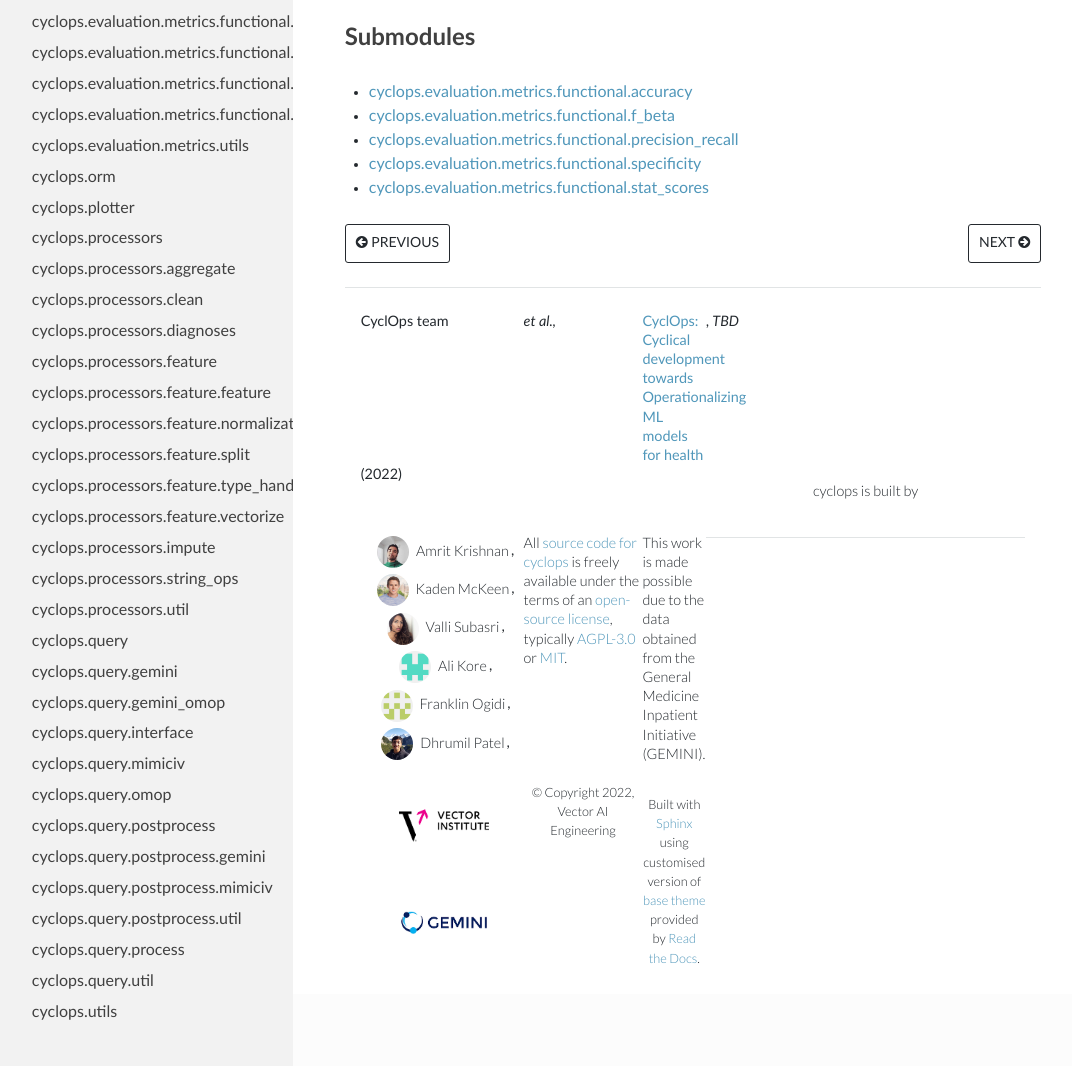
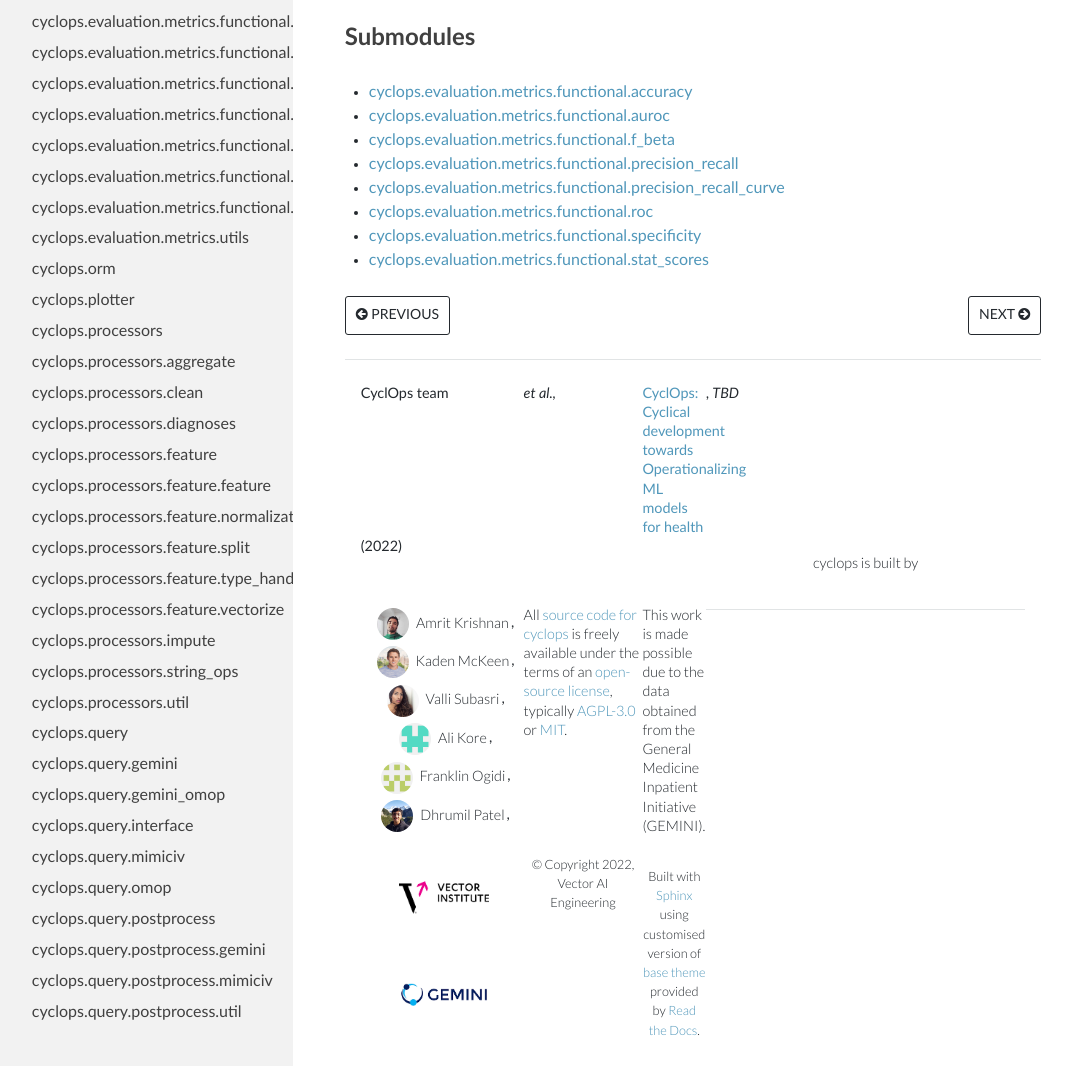
Before and after one commit to VectorInstitute/cyclops, a Sphinx documentation site: the page built from docs/source/reference/api/cyclops.evaluation.metrics.functional.rst, in a window 1280 px wide and 1369 px high, cut to the strip 303-1369 px from the top of the window. Shown: the whole strip, without its empty margins (7-1079 px from the left). Built offline with Sphinx 7.4.7, drawn with Linux system fonts in a browser that asks for light colours.

Commit message:
Update docs metrics 1 (#281)
* Update docs for new metrics

* Update breadcrumb link to point to cyclops documentation home

```diff
--- /dev/null
+++ b/docs/source/reference/api/cyclops.evaluation.metrics.functional.auroc.rst
@@ -0,0 +1,7 @@
+cyclops.evaluation.metrics.functional.auroc module
+==================================================
+
+.. automodule:: cyclops.evaluation.metrics.functional.auroc
+   :members:
+   :undoc-members:
+   :show-inheritance:
--- /dev/null
+++ b/docs/source/reference/api/cyclops.evaluation.metrics.functional.precision_recall_curve.rst
@@ -0,0 +1,7 @@
+cyclops.evaluation.metrics.functional.precision\_recall\_curve module
+=====================================================================
+
+.. automodule:: cyclops.evaluation.metrics.functional.precision_recall_curve
+   :members:
+   :undoc-members:
+   :show-inheritance:
--- /dev/null
+++ b/docs/source/reference/api/cyclops.evaluation.metrics.functional.roc.rst
@@ -0,0 +1,7 @@
+cyclops.evaluation.metrics.functional.roc module
+================================================
+
+.. automodule:: cyclops.evaluation.metrics.functional.roc
+   :members:
+   :undoc-members:
+   :show-inheritance:
--- a/docs/source/reference/api/cyclops.evaluation.metrics.functional.rst
+++ b/docs/source/reference/api/cyclops.evaluation.metrics.functional.rst
@@ -13,7 +13,10 @@ Submodules
    :maxdepth: 4
 
    cyclops.evaluation.metrics.functional.accuracy
+   cyclops.evaluation.metrics.functional.auroc
    cyclops.evaluation.metrics.functional.f_beta
    cyclops.evaluation.metrics.functional.precision_recall
+   cyclops.evaluation.metrics.functional.precision_recall_curve
+   cyclops.evaluation.metrics.functional.roc
    cyclops.evaluation.metrics.functional.specificity
    cyclops.evaluation.metrics.functional.stat_scores
--- a/docs/source/theme/breadcrumbs.html
+++ b/docs/source/theme/breadcrumbs.html
@@ -12,7 +12,7 @@
     use these features currently).
   #}
   {% if theme_subproject %}
-    <li><a href="https://docs.nextstrain.org">Home</a></li>
+    <li><a href="https://vectorinstitute.github.io/cyclops/">Home</a></li>
     <li><a href="{{ pathto(master_doc) }}">{{ project }}</a></li>
   {% else %}
     <li><a href="{{ pathto(master_doc) }}">Home</a></li>
```
